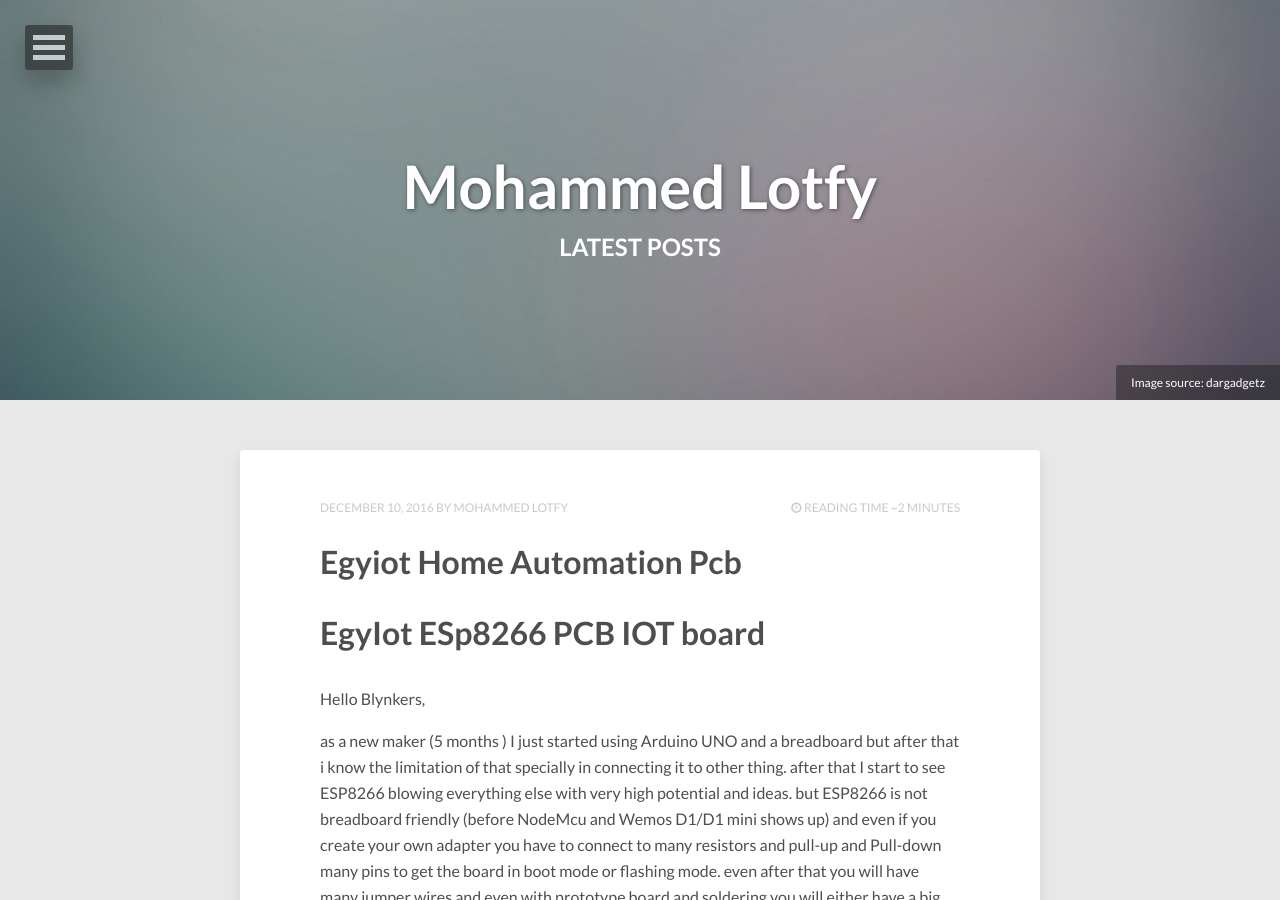
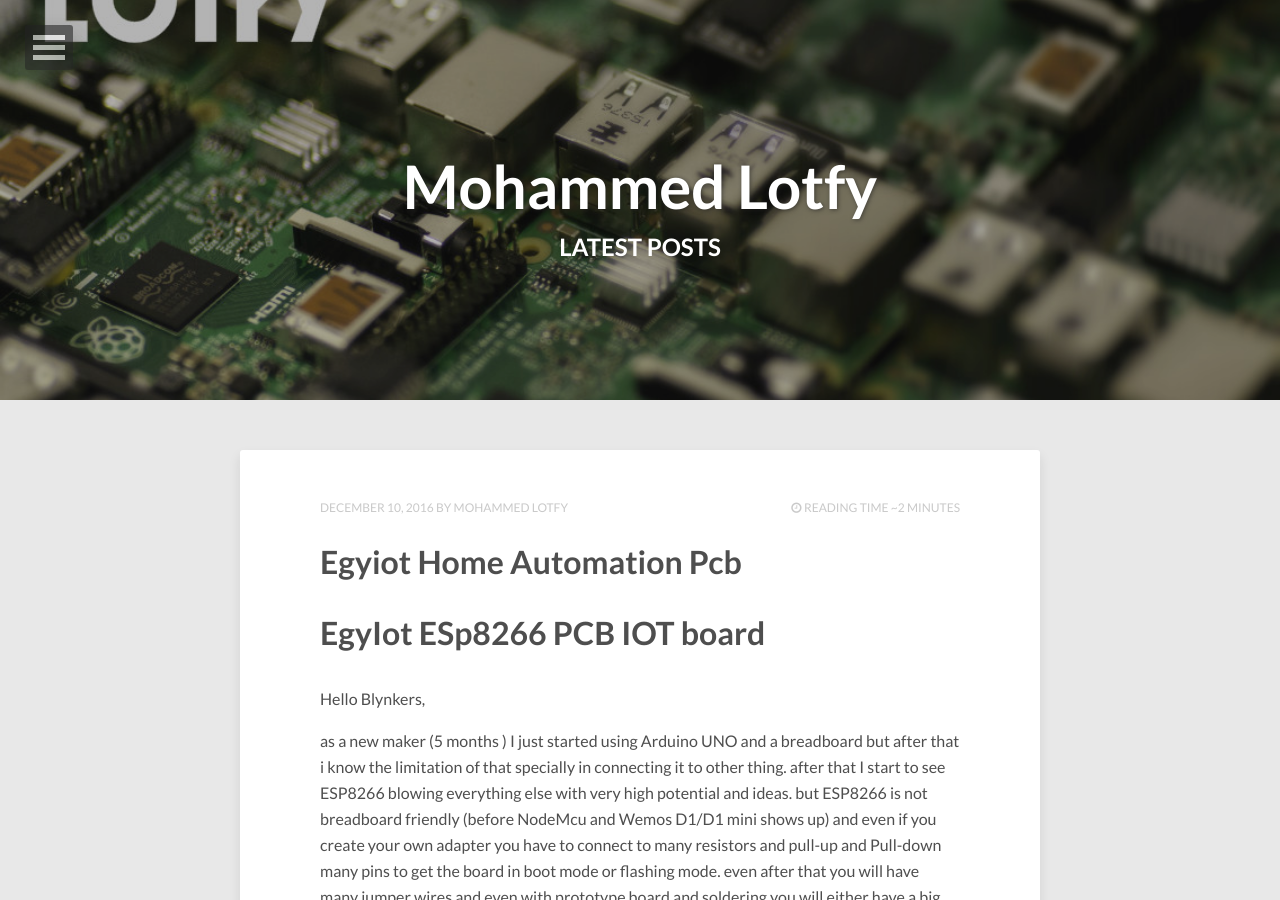
Before and after one commit to scropion86/scropion86.github.com, a Jekyll site: the page built from index.html, in a window 1280 px wide and 900 px high. Built offline with Jekyll 4.4.1, drawn with Linux system fonts in a browser that asks for light colours; nearby versions of some CDN libraries; the list of posts is cut into pages by our own code.

Commit message:
Updated index.html

```diff
--- a/index.html
+++ b/index.html
@@ -1,13 +1,20 @@
 ---
 layout: post-index
 title: Latest Posts
-description: "Describe this nonsense."
-tags: [Jekyll, theme, themes, responsive, blog, modern]
+description: Describe this nonsense.
+tags:
+  - Jekyll
+  - theme
+  - themes
+  - responsive
+  - blog
+  - modern
 comments: false
 image:
-  feature: abstract-1.jpg
-  credit: dargadgetz
-  creditlink: http://www.dargadgetz.com/ios-7-abstract-wallpaper-pack-for-iphone-5-and-ipod-touch-retina/
+  feature: header1.jpg
+  credit: null
+  creditlink: null
+published: true
 ---
 
 {% for post in paginator.posts %}
```
